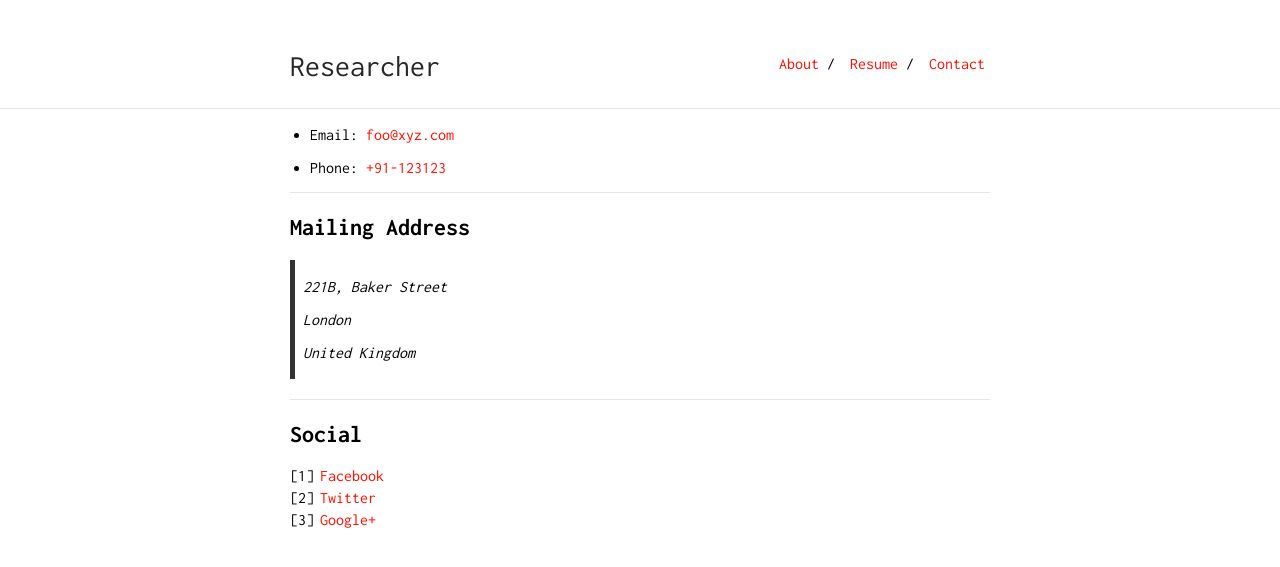
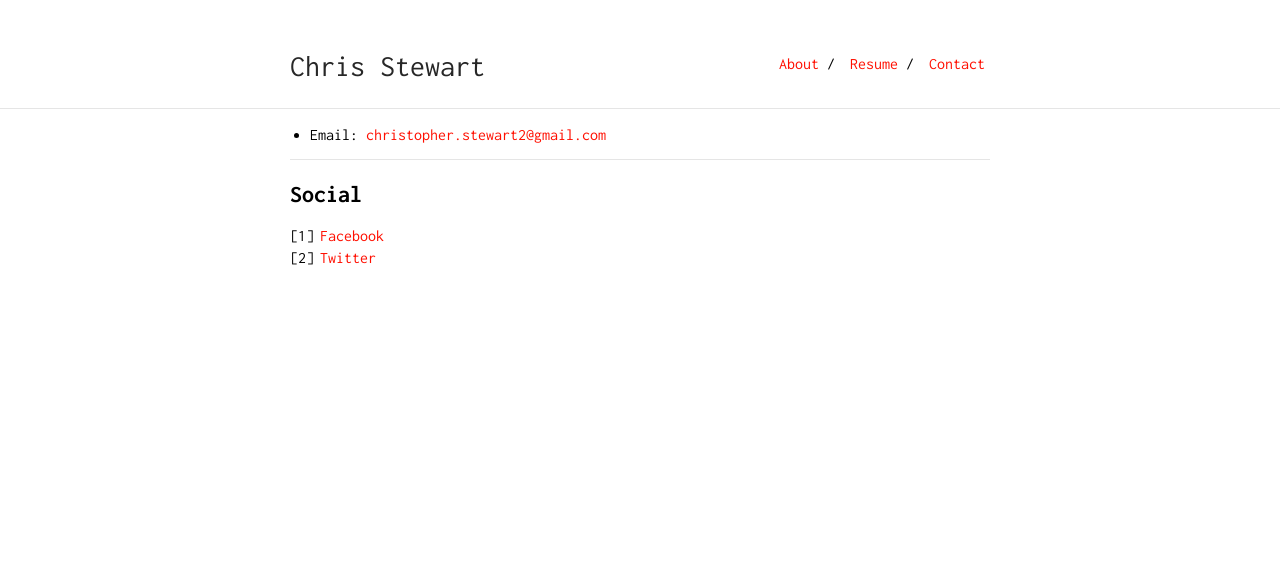
Before and after one commit to cstew/cstew.github.io, a Jekyll site: the page built from contact.md, in a window 1280 px wide. Shown: the top 567 px of the page. Built offline with Jekyll 4.4.1, drawn with Linux system fonts in a browser that asks for light colours.

Commit message:
Updated contact info

```diff
--- a/_config.yml
+++ b/_config.yml
@@ -1,6 +1,6 @@
-title: Researcher
-url: "https://ankitsultana.me"
-baseurl: "/researcher"
+title: Chris Stewart
+url: "http://cstew.github.io/"
+baseurl: "/"
 
 markdown: kramdown
 
--- a/contact.md
+++ b/contact.md
@@ -3,24 +3,12 @@ layout: default
 is_contact: true
 ---
 
-* Email: [foo@xyz.com](mailto:foo@xyz.com)
+* Email: [christopher.stewart2@gmail.com](mailto:christopher.stewart2@gmail.com)
 
-* Phone: [+91-123123](tel:+91-123123)
-
----
-
-## Mailing Address
-
-> 221B, Baker Street
->
-> London
->
-> United Kingdom
 
 ---
 
 ## Social
 
-1. [Facebook](#)
-2. [Twitter](#)
-3. [Google+](#)
+1. [Facebook](https://www.facebook.com/chris.stewart2)
+2. [Twitter](https://twitter.com/cstew)
```
Also changed, not shown: 1 other file.
